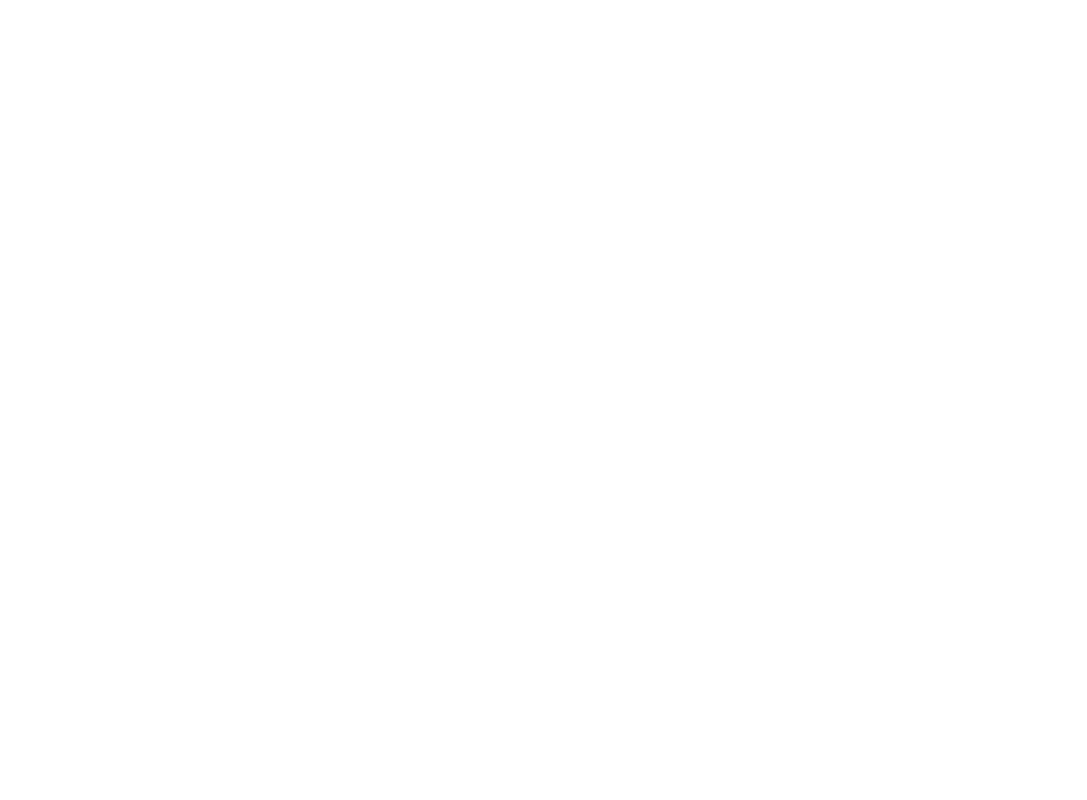
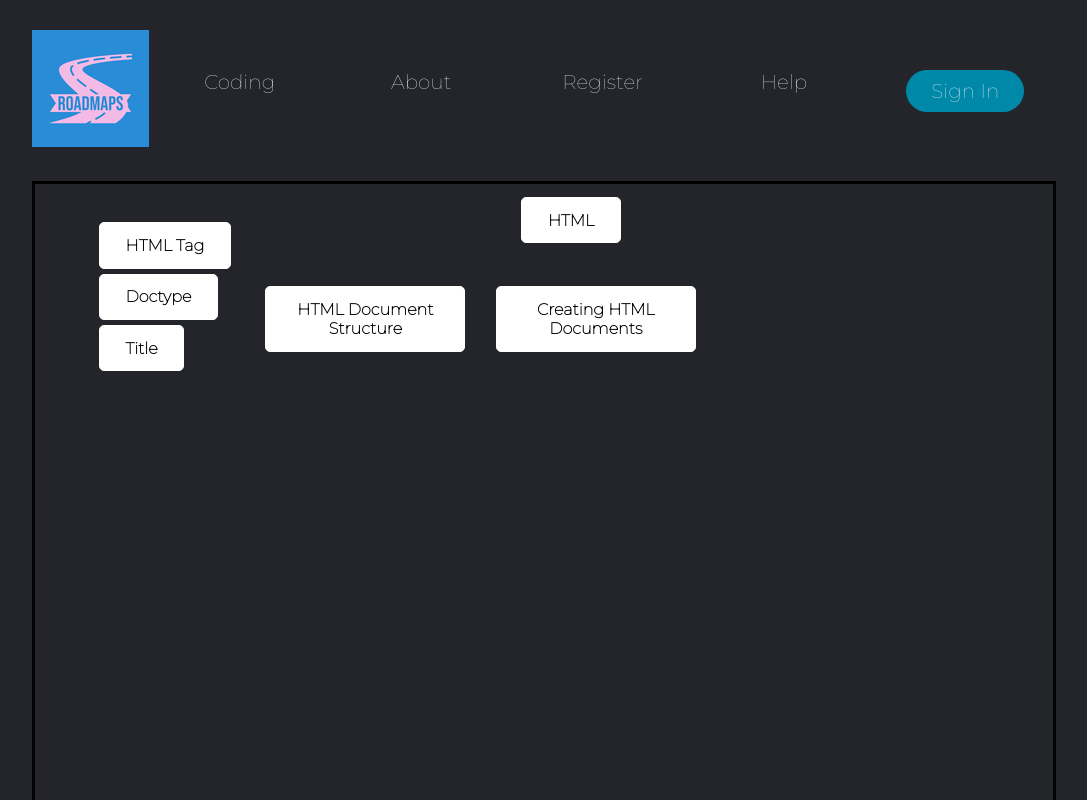
Before and after one commit to JoeyChan1388/interactive-roadmap, a React (Create React App) app: page / in a window 1280 px wide. Shown: the top 800 px of the page, without its empty margins (96-1183 px from the left). Built offline with nearby package versions, Linux system fonts and the light colour scheme.

Commit message:
Second Commit

```diff
--- a/package.json
+++ b/package.json
@@ -8,6 +8,7 @@
     "@testing-library/user-event": "^13.5.0",
     "react": "^17.0.2",
     "react-dom": "^17.0.2",
+    "react-router-dom": "^6.2.2",
     "react-scripts": "5.0.0",
     "web-vitals": "^2.1.4"
   },
--- a/src/App.css
+++ b/src/App.css
@@ -1,38 +1,34 @@
-.App {
-  text-align: center;
+@import url('https://fonts.googleapis.com/css2?family=Montserrat:wght@100&family=Poppins:wght@300&display=swap');
+
+*
+{
+    box-sizing: border-box;
+    margin: 0;
+    padding: 0;
+    background-color: #24252A;
+
 }
 
-.App-logo {
-  height: 40vmin;
-  pointer-events: none;
+.grid-container {
+    margin: 30px 10%
 }
 
-@media (prefers-reduced-motion: no-preference) {
-  .App-logo {
-    animation: App-logo-spin infinite 20s linear;
-  }
+.content {
+    border: 1px solid rgb(0, 0, 0);
+    text-align: center;
+    text-justify: center;
+    color: rgb(255, 255, 255)
 }
 
-.App-header {
-  background-color: #282c34;
-  min-height: 100vh;
-  display: flex;
-  flex-direction: column;
-  align-items: center;
-  justify-content: center;
-  font-size: calc(10px + 2vmin);
-  color: white;
+button {
+    padding: 9px 25px;
+    background-color: rgba(0,136,169,1);
+    border: none;
+    border-radius: 50px;
+    cursor: pointer;
+    transition: all 0.3s ease 0s;
 }
 
-.App-link {
-  color: #61dafb;
+button:hover {
+    background-color: rgba(0,136,169,0.8);
 }
-
-@keyframes App-logo-spin {
-  from {
-    transform: rotate(0deg);
-  }
-  to {
-    transform: rotate(360deg);
-  }
-}
--- a/src/App.js
+++ b/src/App.js
@@ -1,9 +1,23 @@
 import './App.css';
+import React from 'react';
+import { BrowserRouter as Router, Route, Routes } from 'react-router-dom';
+import Login from './Components/Pages/Login';
+import Home from './Components/Pages/Home';
+import Header from './Components/Header';
 
 function App() {
   return (
-    <div className="App">
-    </div>
+    <>
+      <Header />
+      <Router>
+        <Routes>
+          <Route exact path="/" element={<Home />} />
+          <Route exact path="/login" element={<Login />} />
+          {/* <Route exact path="/signup" element={<Signup />} /> */}
+          {/* <Route exact path="/HTMLMap" element={<HTMLMap />} /> */}
+        </Routes>
+      </Router>
+    </>
   );
 }
 
--- /dev/null
+++ b/src/Components/Header.css
@@ -0,0 +1,54 @@
+@import url('https://fonts.googleapis.com/css2?family=Montserrat:wght@100&family=Poppins:wght@300&display=swap');
+
+.navbar a, button {
+    font-family: "Montserrat", sans-serif;
+    font-weight: 500;
+    font-size: 20px;
+    color: #edf0f1;
+    text-decoration: none;
+    width: 1fr;
+}
+
+.navbar {
+    display: grid;
+    grid-template-columns: repeat(5, 1fr);
+    width: 100%;
+    text-align: center;
+}
+
+header {
+    display: flex;
+    justify-content: space-between;
+    align-items: center;
+    padding: 30px 10%;
+}
+
+.nav_links {
+    list-style: none;
+}
+
+.navbar a {
+    transition: all 0.3s ease 0s;
+}
+
+.navbar a:hover {
+    color: #0088a9;
+
+}
+
+.logo {
+    cursor: pointer;
+}
+
+button {
+    padding: 9px 25px;
+    background-color: rgba(0,136,169,1);
+    border: none;
+    border-radius: 50px;
+    cursor: pointer;
+    transition: all 0.3s ease 0s;
+}
+
+button:hover {
+    background-color: rgba(0,136,169,0.8);
+}
--- /dev/null
+++ b/src/Components/Header.js
@@ -0,0 +1,23 @@
+import React from 'react'
+import './Header.css'
+
+const Header = () => {
+  return (
+    <div className="header">
+      <header>
+        <a href="/"><img class="logo" src="/logo.jpeg" alt="logo" /></a>
+
+        <div class="navbar">
+          <a href="/coding"> Coding</a>
+          <a href="/about"> About</a>
+          <a href="/signup"> Register</a>
+          <a href="/help"> Help</a>
+          <a class="cta" href="/login"><button>Sign In</button></a>
+        </div>
+      </header>
+
+    </div>
+  )
+}
+
+export default Header
--- /dev/null
+++ b/src/Components/Pages/Home.js
@@ -0,0 +1,13 @@
+import React from 'react'
+import Roadmap from '../Roadmap'
+
+const Home = () => {
+  return (
+    <div>
+      <Roadmap></Roadmap>
+
+    </div>
+  )
+}
+
+export default Home
--- /dev/null
+++ b/src/Components/Pages/Login.js
@@ -0,0 +1,11 @@
+import React from 'react'
+
+const Login = () => {
+  return (
+    <div>
+        <h1> Login </h1>
+    </div>
+  )
+}
+
+export default Login;
--- /dev/null
+++ b/src/Components/Roadmap.css
@@ -0,0 +1,26 @@
+.roadmap {
+    width: 80%;
+    height: 1000px;
+    margin-left: 10%;
+    margin-right: 10%;
+    border: 3px solid;
+
+}
+
+.roadmap-content {
+    background-color: #fff;
+    color: #fff;
+    position: absolute;
+    border-radius: 5px;
+    border: 1px solid;
+    padding: 1% 2% 1% 2%;
+    max-width: 200px;
+}
+
+h1 {
+    color: #000;
+    font-size: 80%;
+    font-weight: bold;
+    text-decoration: none;
+    background-color: rgba(255, 255, 255, 0);
+}
--- /dev/null
+++ b/src/Components/Roadmap.js
@@ -0,0 +1,18 @@
+import React from 'react'
+import './Roadmap.css'
+import RoadmapContent from './RoadmapContent';
+
+const Roadmap = (props) => {
+    return (
+        <div className="roadmap">
+            <RoadmapContent title={'HTML'} path={'/roadmapcontent/HTML'} topmargin={1} leftmargin={38} ></RoadmapContent>
+            <RoadmapContent title={'Creating HTML Documents'} path={'/roadmapcontent/HTMLDocuments'} topmargin={8} leftmargin={36} ></RoadmapContent>
+            <RoadmapContent title={'HTML Document Structure'} path={'/roadmapcontent/HTMLDocumentStructure'} topmargin={8} leftmargin={18} ></RoadmapContent>
+            <RoadmapContent title={'HTML Tag'} path={'/roadmapcontent/HTMLTag'} topmargin={3} leftmargin={5} ></RoadmapContent>
+            <RoadmapContent title={'Doctype'} path={'/roadmapcontent/Doctype'} topmargin={7} leftmargin={5} ></RoadmapContent>
+            <RoadmapContent title={'Title'} path={'/roadmapcontent/Title'} topmargin={11} leftmargin={5} ></RoadmapContent>
+        </div>
+    )
+}
+
+export default Roadmap
--- /dev/null
+++ b/src/Components/RoadmapContent.js
@@ -0,0 +1,14 @@
+import React from 'react'
+
+const RoadmapContent = (props) => {
+  return (
+    <a href={props.path}>
+    <button className="roadmap-content" style={{'margin-top': props.topmargin+'%', 'margin-left': props.leftmargin+'%'}} >
+        <h1> {props.title} </h1>
+    </button>
+    </a>
+
+  )
+}
+
+export default RoadmapContent
--- a/src/index.js
+++ b/src/index.js
@@ -8,7 +8,3 @@
   </React.StrictMode>,
   document.getElementById('root')
 );
-
-// If you want to start measuring performance in your app, pass a function
-// to log results (for example: reportWebVitals(console.log))
-// or send to an analytics endpoint. Learn more: https://bit.ly/CRA-vitals
```
Also changed, not shown: public/logo.jpeg (added), 1 other file (tests, documents, lock files or other folders).
